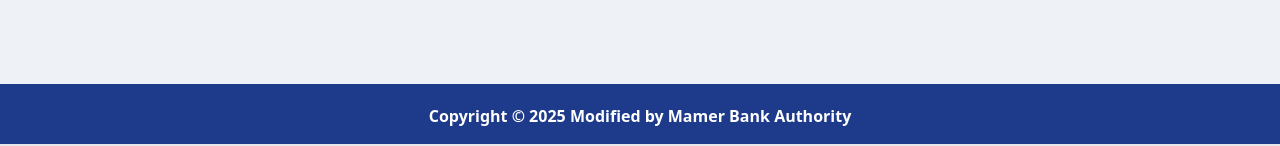
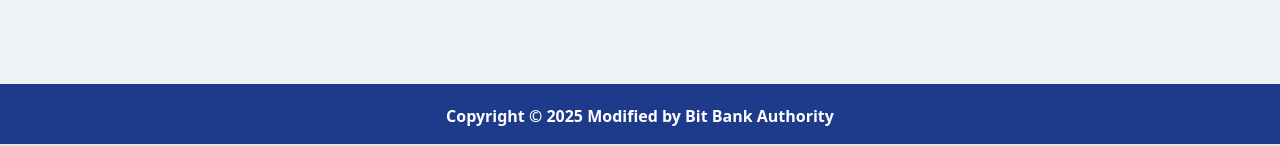
Before and after one commit to jahidul17/BitBank, a Django app: page / in a window 1280 px wide. Shown: the part 654-800 px from the top of the page. Run offline with Django 5.2, Linux system fonts and the light colour scheme.

Commit message:
footer update

```diff
--- a/core/templates/footer.html
+++ b/core/templates/footer.html
@@ -3,7 +3,7 @@
         <div class="mt-5 flex flex-col items-center">
             <div class="sm:w-2/3 text-center py-0 pb-2">
                 <p class="text-md text-white font-bold mb-2">
-                  Copyright © {% now "Y" %} Modified by Mamer Bank Authority
+                  Copyright © {% now "Y" %} Modified by Bit Bank Authority
                 </p>
             </div>
         </div>
```
